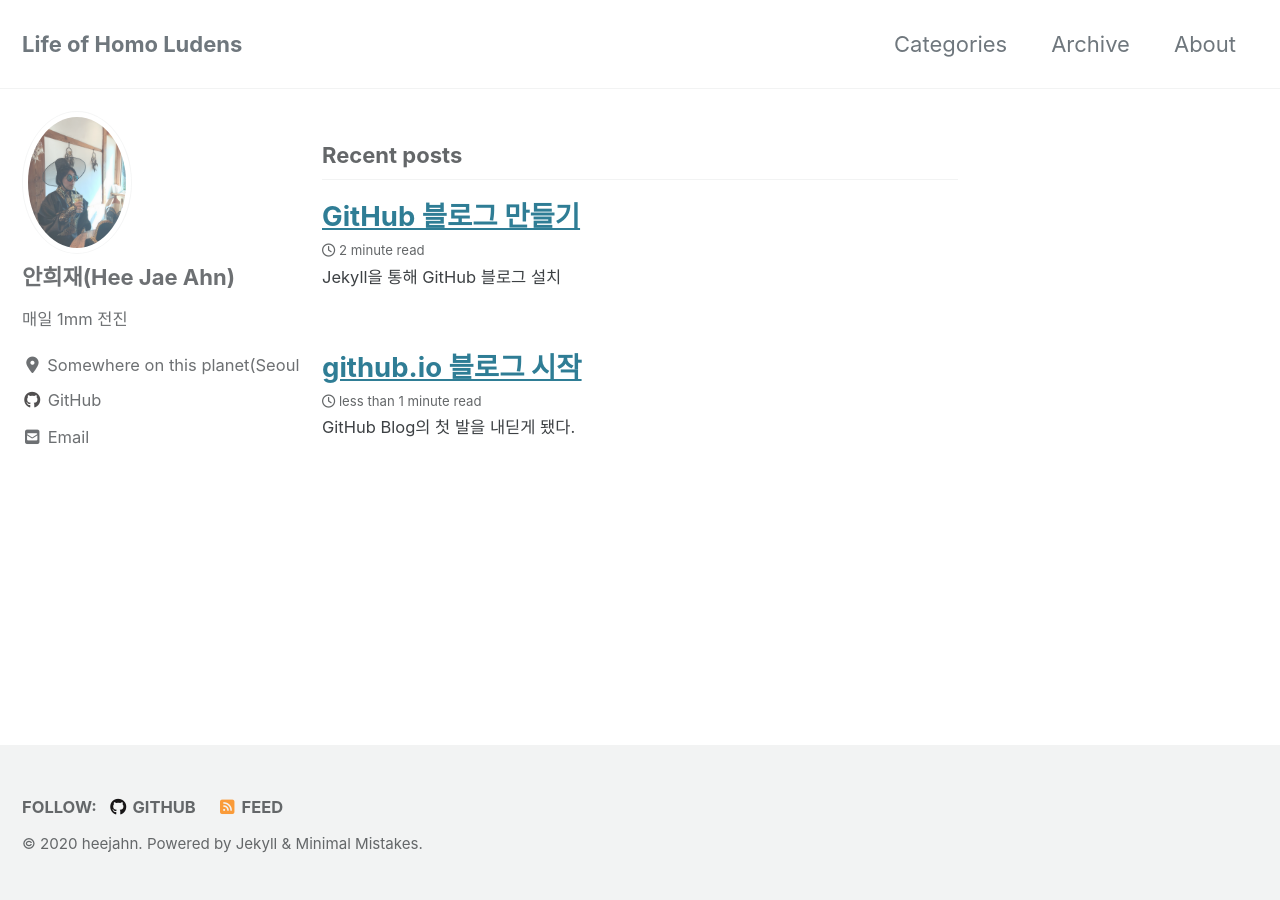
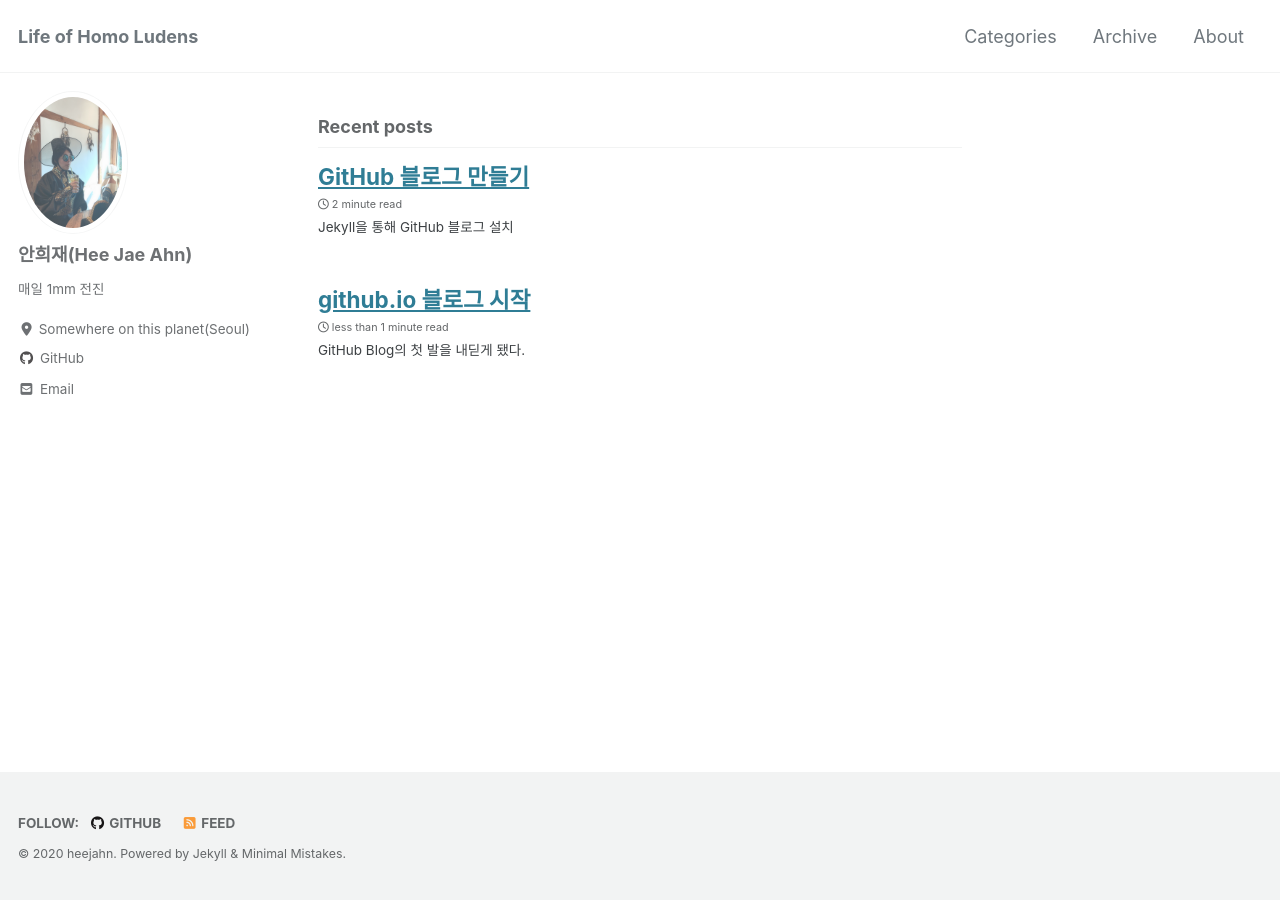
Before and after one commit to heejahn/heejahn.github.com, a Jekyll site: the page built from index.html, in a window 1280 px wide. Built offline with Jekyll 4.4.1, drawn with Linux system fonts in a browser that asks for light colours; cached includes are drawn as plain includes; nearby versions of some CDN libraries; the list of posts is cut into pages by our own code.

Commit message:
Update _reset.scss

```diff
--- a/_sass/minimal-mistakes/_reset.scss
+++ b/_sass/minimal-mistakes/_reset.scss
@@ -8,18 +8,18 @@ html {
   /* apply a natural box layout model to all elements */
   box-sizing: border-box;
   background-color: $background-color;
-  font-size: 12px; // 원래 16px이지만 축소 시켜봄
+  font-size: 14px; // 원래 16px이지만 축소 시켜봄
 
   @include breakpoint($medium) {
     font-size: 18px;
   }
 
   @include breakpoint($large) {
-    font-size: 20px;
+    font-size: 18px; // 원래 20px이지만 축소 시켜봄
   }
 
   @include breakpoint($x-large) {
-    font-size: 22px;
+    font-size: 18px; // 원래 22px이지만 축소 시켜봄
   }
 
   -webkit-text-size-adjust: 100%;
```
